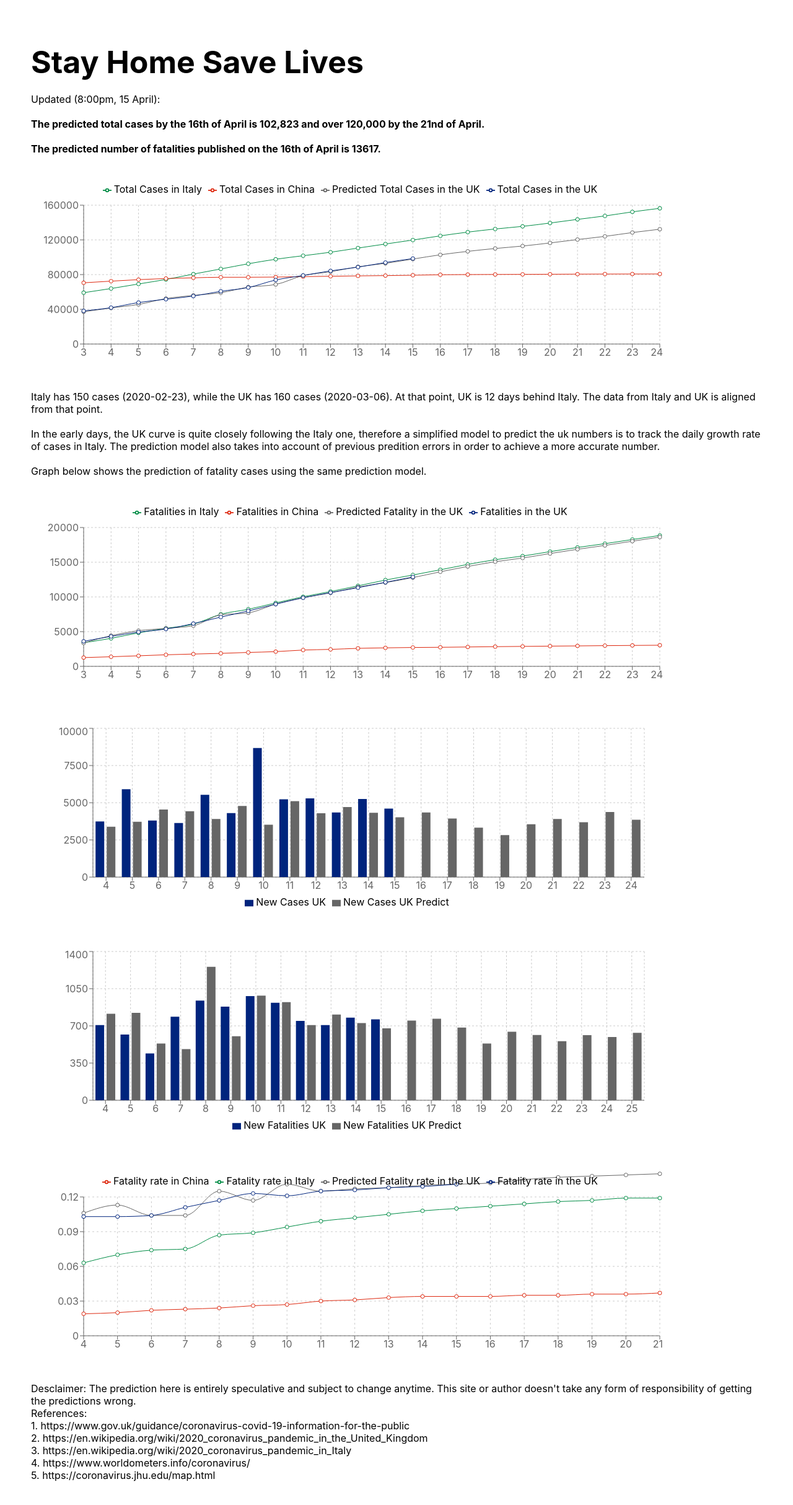
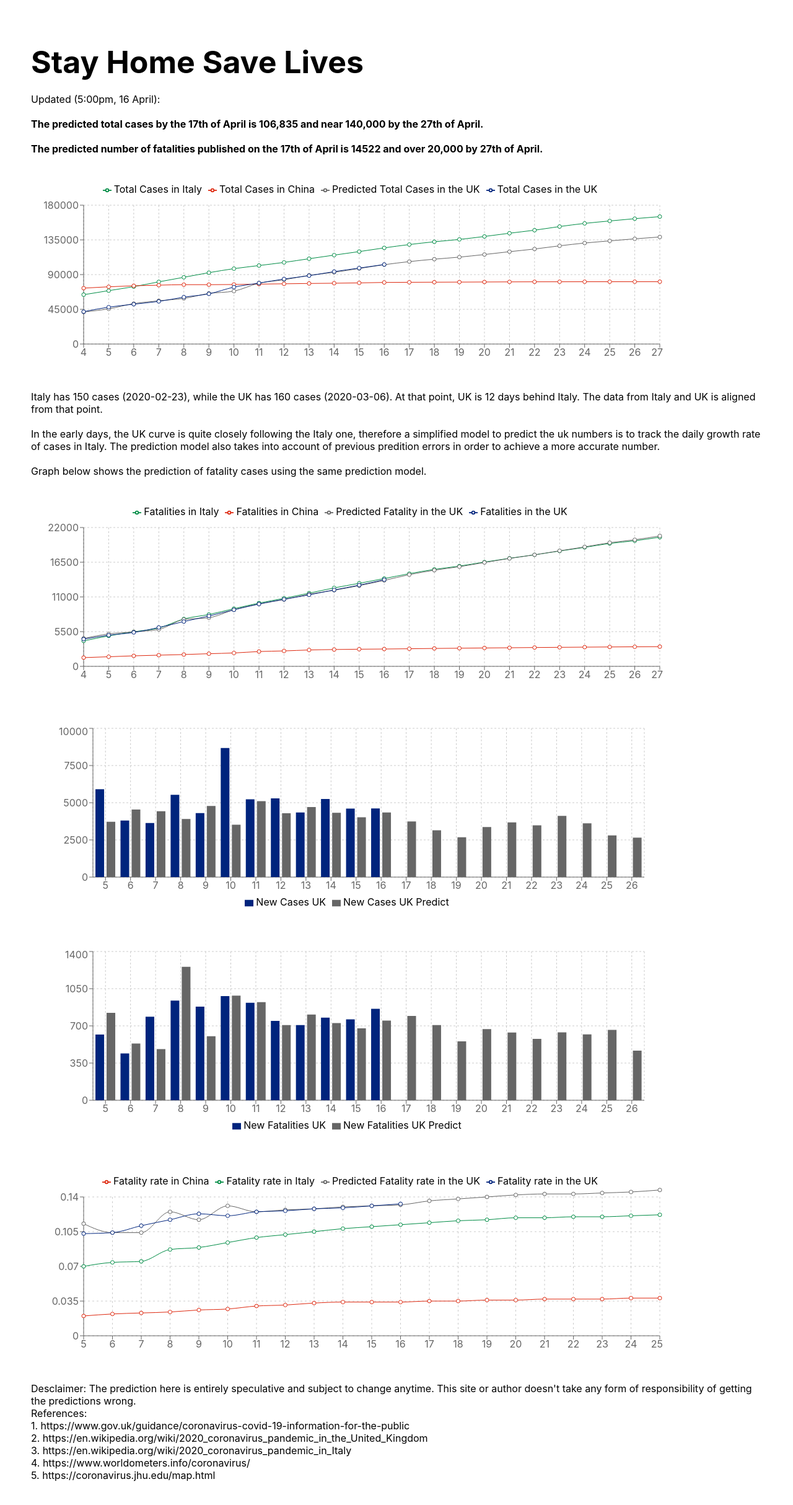
Before and after one commit to linamm/coronachart, a React (Create React App) app in the folder coronachart/: page / in a window 1280 px wide. Shown: the top 2428 px of the page at 62% size. Built offline with nearby package versions, Linux system fonts and the light colour scheme.

Commit message:
update data and comments April 16th

```diff
--- a/coronachart/src/App.js
+++ b/coronachart/src/App.js
@@ -91,17 +91,17 @@ function App() {
       </div>
 
       <div style={styles.paragraph}>
-        Updated (8:00pm, 15 April):
+        Updated (5:00pm, 16 April):
         </div>
 
       <div style={styles.paragraph}>
         <b>
-          The predicted total cases by the 16th of April is 102,823 and over 120,000 by the 21nd of April.
+          The predicted total cases by the 17th of April is 106,835 and near 140,000 by the 27th of April.
         </b>
       </div>
       <div style={styles.paragraph}>
         <b>
-          The predicted number of fatalities published on the 16th of April is 13617.
+          The predicted number of fatalities published on the 17th of April is 14522 and over 20,000 by 27th of April.
         </b>
       </div>
 
--- a/coronachart/src/Data.js
+++ b/coronachart/src/Data.js
@@ -37,7 +37,7 @@ import { getPredictCases, getNewCases, getFatalityRates } from './Predict.js';
   {"name": "13", "it": 11591, "cn": 2592, 'uk': 11329, 'uk_predict': 11427},
   {"name": "14", "it": 12428, "cn": 2663, 'uk': 12107, 'uk_predict': 12055},
   {"name": "15", "it": 13155, "cn": 2715, 'uk': 12868, 'uk_predict': 12784},
-  {"name": "16", "it": 13910, "cn": 2744},
+  {"name": "16", "it": 13910, "cn": 2744, 'uk': 13729, 'uk_predict': 13617},
   {"name": "17", "it": 14681, "cn": 2788},
   {"name": "18", "it": 15362, "cn": 2835},
   {"name": "19", "it": 15887, "cn": 2870},
@@ -48,6 +48,9 @@ import { getPredictCases, getNewCases, getFatalityRates } from './Predict.js';
   {"name": "24", "it": 18849, "cn": 3042},
   {"name": "25", "it": 19468, "cn": 3070},
   {"name": "26", "it": 19899, "cn": 3097},
+  {"name": "27", "it": 20465, "cn": 3119},
+  {"name": "28", "it": 21067, "cn": 3136},
+  {"name": "29", "it": 21645, "cn": 3158},
 ];
 
 const raw_total_cases = [
@@ -92,7 +95,7 @@ const raw_total_cases = [
   {"name": "13", "it": 110574, "cn": 78497, 'uk': 88621, 'uk_predict': 88992},
   {"name": "14", "it": 115242, "cn": 78824, 'uk': 93873,'uk_predict': 92947},
   {"name": "15", 'it': 119827, 'cn': 79251, 'uk': 98476, 'uk_predict': 97894},
-  {"name": "16", "it": 124632, "cn": 79824},
+  {"name": "16", "it": 124632, "cn": 79824, 'uk': 103093, 'uk_predict': 102823},
   {"name": "17", "it": 128948, "cn": 80026},
   {"name": "18", "it": 132547, "cn": 80151},
   {"name": "19", "it": 135586, "cn": 80270},
@@ -101,22 +104,26 @@ const raw_total_cases = [
   {"name": "22", "it": 147577, "cn": 80651},
   {"name": "23", "it": 152271, "cn": 80695},
   {"name": "24", "it": 156363, "cn": 80735},
+  {"name": "25", "it": 159516, "cn": 80754},
+  {"name": "26", "it": 162488, "cn": 80778},
+  {"name": "27", "it": 165155, "cn": 80793},
+
 
 ];
 
 export const totalCaseStartDay = 6;
 export const fatalityCaseStartDay = 14;
-export const Today = 31 + 15; // 31 days in March + days in April
+export const Today = 31 + 16; // 31 days in March + days in April
 export const TodayTotalIndex = Today - totalCaseStartDay;
 export const TodayFatalityIndex = Today - fatalityCaseStartDay;
 const totalCases = getPredictCases(raw_total_cases, TodayTotalIndex);
 const fatalityCases = getPredictCases(raw_death_cases, TodayFatalityIndex);
-export const displayTotalCases = totalCases.slice(TodayTotalIndex - 12, TodayTotalIndex + 10 );
-export const displayFatalityCases = fatalityCases.slice(TodayFatalityIndex - 12, TodayFatalityIndex + 10);
+export const displayTotalCases = totalCases.slice(TodayTotalIndex - 12, TodayTotalIndex + 12 );
+export const displayFatalityCases = fatalityCases.slice(TodayFatalityIndex - 12, TodayFatalityIndex + 12);
 export const newCases = getNewCases(totalCases, ['uk', 'uk_predict', 'it'], ['uk', 'uk', 'it']).slice(TodayTotalIndex - 12, TodayTotalIndex + 10 ); // Past 12 days and Future 10 days
 export const newFatalityCases = getNewCases(fatalityCases, ['uk', 'uk_predict'], ['uk', 'uk']).slice(TodayFatalityIndex - 12, TodayFatalityIndex + 10 ); // Past 12 days and Future 10 days
 
 export const fatalityRates = getFatalityRates(
-  fatalityCases.slice(TodayFatalityIndex - 12, TodayFatalityIndex + 7),
-  totalCases.slice(TodayTotalIndex - 12, TodayTotalIndex + 7),
+  fatalityCases.slice(TodayFatalityIndex - 12, TodayFatalityIndex + 10),
+  totalCases.slice(TodayTotalIndex - 12, TodayTotalIndex + 10),
   ['uk', 'it', 'uk_predict', 'cn']);
```
